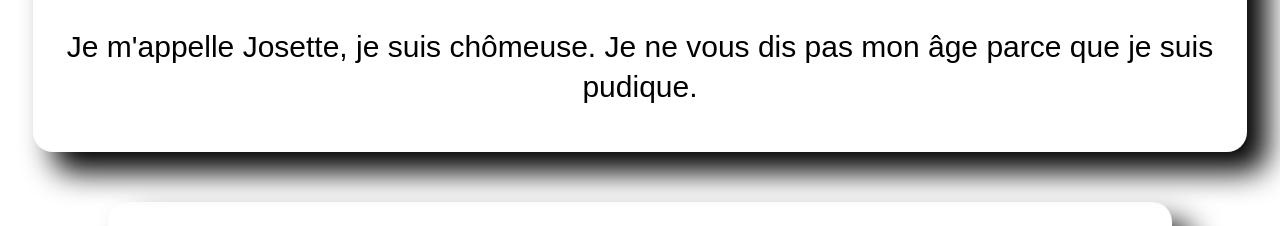
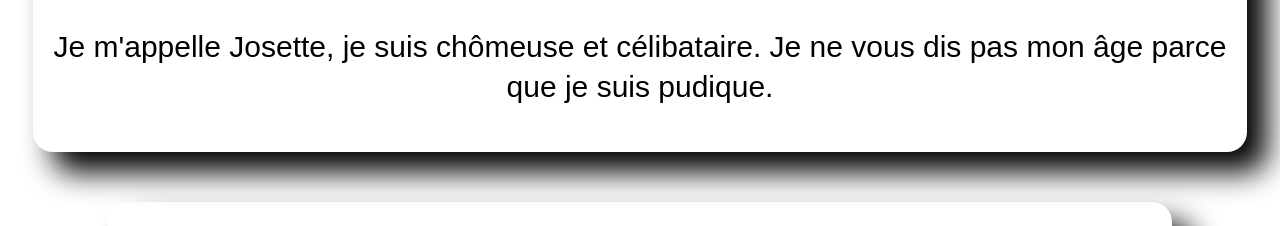
Before and after one commit to Maxime2006-tennis/Josette, a plain HTML site: page index.html in a window 1280 px wide. Shown: the part 242-468 px from the top of the page. Drawn offline with Linux system fonts and the light colour scheme.

Commit message:
Update index.html

```diff
--- a/index.html
+++ b/index.html
@@ -8,7 +8,7 @@
 <body>
 <div class="titre"><h1>mon blog</h1>
 	<p>Bienvenue sur mon blog, je vais me présenter un peu:</p>
-	<p>Je m'appelle Josette, je suis chômeuse. Je ne vous dis pas mon âge parce que je suis pudique.</p>
+	<p>Je m'appelle Josette, je suis chômeuse et célibataire. Je ne vous dis pas mon âge parce que je suis pudique.</p>
 </div>
 
 <div><h2>J'adore jouer avec mon chat, il est trop,trop mignon.</h2>
```
